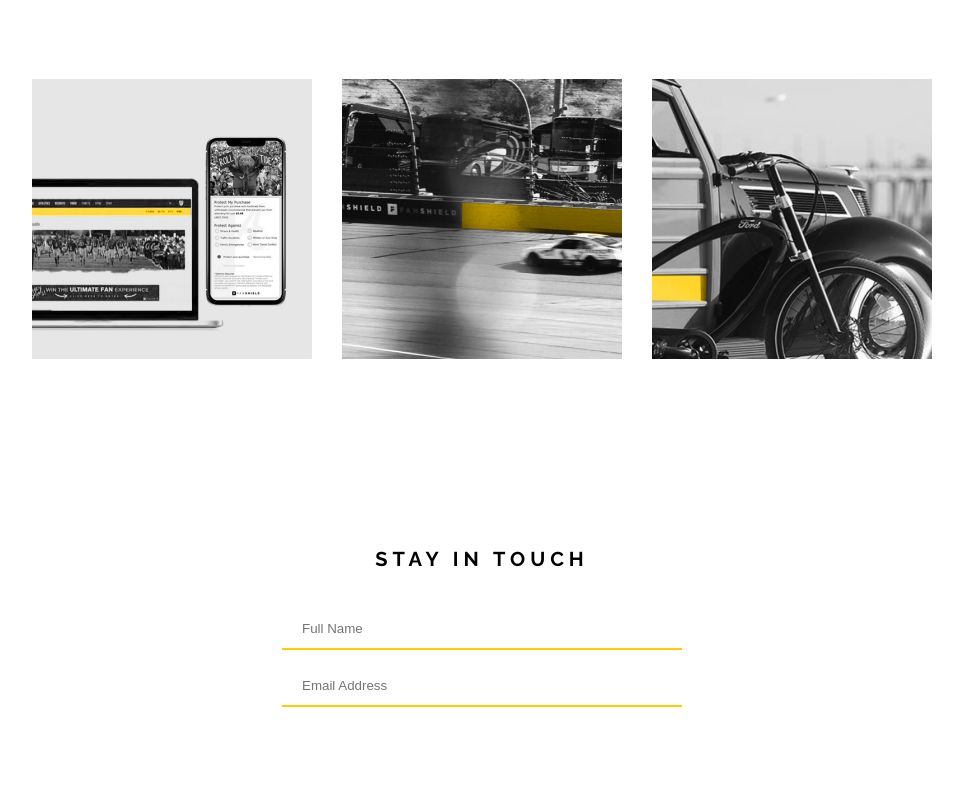
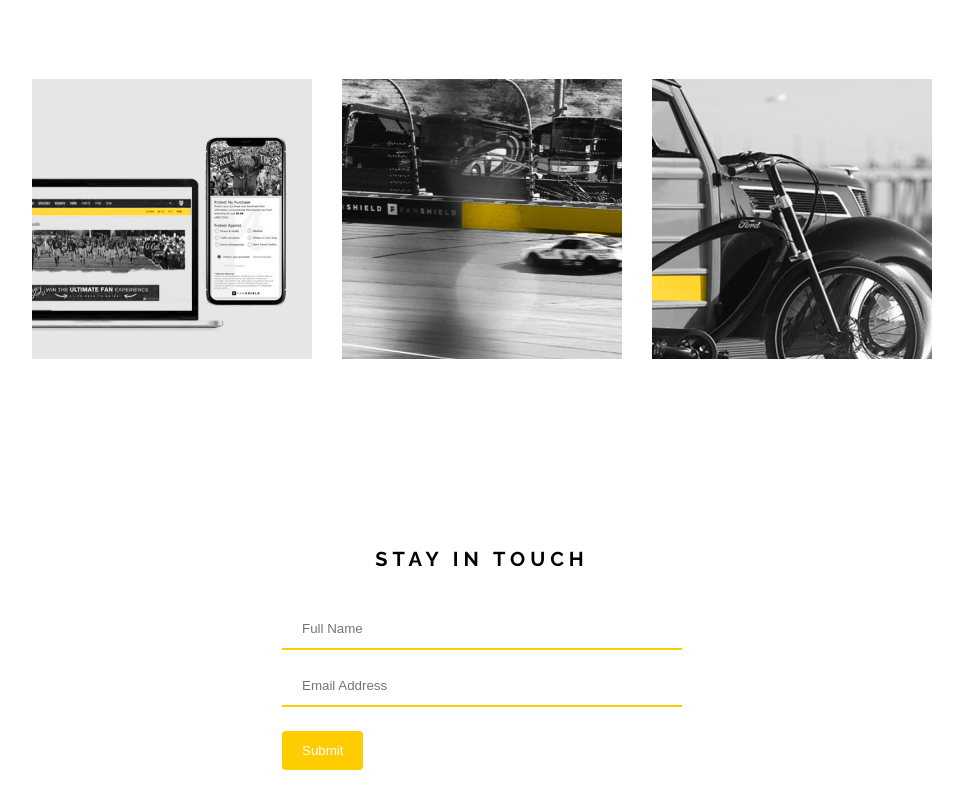
Before and after one commit to mxpux/mxpux.github.io, a plain HTML site: page index.html in a window 1280 px wide. Shown: the part 2259-3068 px from the top of the page, without its empty margins (158-1121 px from the left). Before the commit the page ends 3032 px from the top, so only its background shows below. Drawn offline with Linux system fonts and the light colour scheme.

```diff
--- a/assets/css/style.css
+++ b/assets/css/style.css
@@ -185,3 +185,16 @@ input[type=text] {
     border-right: none;
 
 }
+
+input[type=submit] {
+    background-color: #ffcc00;
+    color: white;
+    padding: 12px 20px;
+    border: none;
+    border-radius: 4px;
+    cursor: pointer;
+  }
+
+  input[type=submit]:hover {
+    background-color: #333;
+  }
--- a/index.html
+++ b/index.html
@@ -47,7 +47,7 @@
 
 
             <div class="ampix">
-            <img src="assets/images/aboutm.png" alt="me" max-width="100%vh" width=380px id="aboutme">
+            <img src="assets/images/aboutmyel.png" alt="me" max-width="100%vh" width=380px id="aboutme">
 
             <p>After spending more than 10-years developing brands, being a visual-designer, and cultivating successful campaigns;
             I want to understand and be able to build and utilize the technology that's all around me. <br/><br />Call me Maria <em>of all trades</em> if you will.
@@ -98,9 +98,9 @@
                     <br />
                     <input type="text" id="fname" name="fname" placeholder="Email Address">
                     <br />
-
-
-                  </form>
+                    <div class="w3-container">
+                    <p><input type="submit" value="Submit">
+                  </form></div>
 
 
             </div>
```
Also changed, not shown: assets/images/aboutmyel.png (renamed from assets/images/aboutm copy.png), 2 other files.
